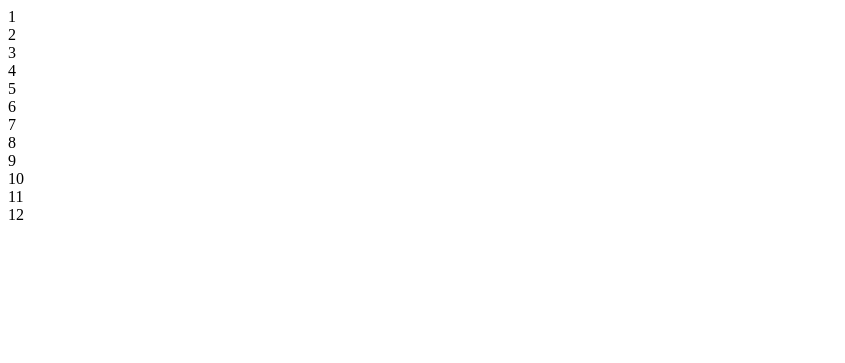
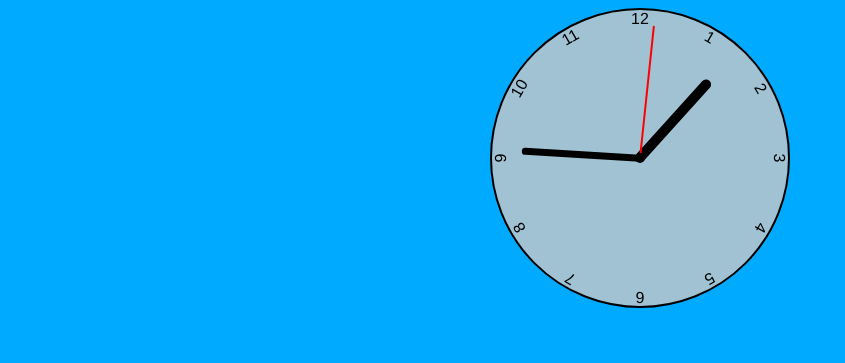
Before and after one commit to iakashrai/AnalogClock, a plain HTML site: page index.html in a window 1280 px wide. Shown: the whole page, without its empty margins (0-845 px from the left). Drawn offline with Linux system fonts and the light colour scheme.

Commit message:
Completed the clock

```diff
--- a/css/main.css
+++ b/css/main.css
@@ -5,4 +5,82 @@
 
 body{
     background: linear-gradient(to right,hsl(200,100%,50%),hsl(200,100%,50%));
+    display: flex;
+    justify-content: center;
+    align-items: center;
 }
+
+.clock{
+    height: 300px;
+    width: 300px;
+    border-radius: 50%;
+    background-color: rgba(200,200,200,.8);
+    border:2px solid;
+    position: relative;
+}
+
+.clock .number{
+    --rotation:0;
+    position: absolute;
+    text-align: center;
+    /* border:2px solid; */
+    height: 100%;
+    width: 100%;
+    transform: rotate(var(--rotation));
+}
+
+.clock .number1{--rotation: 30deg;}
+.clock .number2{--rotation: 60deg;}
+.clock .number3{--rotation: 90deg;}
+.clock .number4{--rotation: 120deg;}
+.clock .number5{--rotation: 150deg;}
+.clock .number6{--rotation: 180deg;}
+.clock .number7{--rotation: 210deg;}
+.clock .number8{--rotation: 240deg;}
+.clock .number9{--rotation: 270deg;}
+.clock .number10{--rotation: 300deg;}
+.clock .number11{--rotation: 330deg;}
+
+.clock .hand{
+    --rotation: 0;
+    position: absolute;
+    left: 50%;
+    bottom: 50%;
+    transform-origin: bottom;
+    /* border: 1px solid white; */
+    border-top-left-radius: 10px;
+    border-top-right-radius: 10px;
+    z-index: 10;
+    transform: translateX(-50%) rotate(calc(var(--rotation) * 1deg));
+}
+
+.clock::after {
+    content: '';
+    position: absolute;
+    background-color: black;
+    z-index: 11;
+    width: 10px;
+    height: 10px;
+    top: 50%;
+    left: 50%;
+    transform: translate(-50%, -50%);
+    border-radius: 50%;
+  }
+
+.clock .second-hand{
+    width: 2px;
+    height: 45%;
+    background-color: red;
+}
+
+.clock .minute-hand{
+    width: 10px;
+    height: 35%;
+    background-color: black;
+}
+
+.clock .hour-hand{
+    width: 7px;
+    height: 40%;
+    background-color: black;
+}
--- a/index.html
+++ b/index.html
@@ -2,25 +2,28 @@
 <html>
     <head>
         <title>Analog Clock</title>
+        <meta name="viewport" content="width=device-width, initial-scale=1.0">
+        <link href="css/main.css" rel="stylesheet">
+        <script defer src="js/main.js"></script>
     </head>
     <body>
 
         <div class="clock">
-            <div class="hour-hand"></div>
-            <div class="minute-hand"></div>
-            <div class="second-hand"></div>
-            <div class="number1">1</div>
-            <div class="number2">2</div>
-            <div class="number3">3</div>
-            <div class="number4">4</div>
-            <div class="number5">5</div>
-            <div class="number6">6</div>
-            <div class="number7">7</div>
-            <div class="number8">8</div>
-            <div class="number9">9</div>
-            <div class="number10">10</div>
-            <div class="number11">11</div>
-            <div class="number12">12</div>
+            <div class="hand hour-hand" data-hour-hand></div>
+            <div class="hand minute-hand" data-minute-hand></div>
+            <div class="hand second-hand" data-second-hand></div>
+            <div class="number number1">1</div>
+            <div class="number number2">2</div>
+            <div class="number number3">3</div>
+            <div class="number number4">4</div>
+            <div class="number number5">5</div>
+            <div class="number number6">6</div>
+            <div class="number number7">7</div>
+            <div class="number number8">8</div>
+            <div class="number number9">9</div>
+            <div class="number number10">10</div>
+            <div class="number number11">11</div>
+            <div class="number number12">12</div>
         </div>
 
     </body>
--- /dev/null
+++ b/js/main.js
@@ -0,0 +1,21 @@
+setInterval(setClock, 1000);
+
+const hourHand = document.querySelector('.hour-hand');
+const minuteHand = document.querySelector('.minute-hand');
+const secondHand = document.querySelector('.second-hand');
+
+function setClock() {
+  const currentDate = new Date();
+  const secondsRatio = currentDate.getSeconds() / 60;
+  const minutesRatio = (secondsRatio + currentDate.getMinutes()) / 60;
+  const hoursRatio = (minutesRatio + currentDate.getHours()) / 12;
+  setRotation(secondHand, secondsRatio);
+  setRotation(minuteHand, minutesRatio);
+  setRotation(hourHand, hoursRatio);
+}
+
+function setRotation(element, rotationRatio) {
+  element.style.setProperty('--rotation', rotationRatio * 360);
+}
+
+setClock()
```
